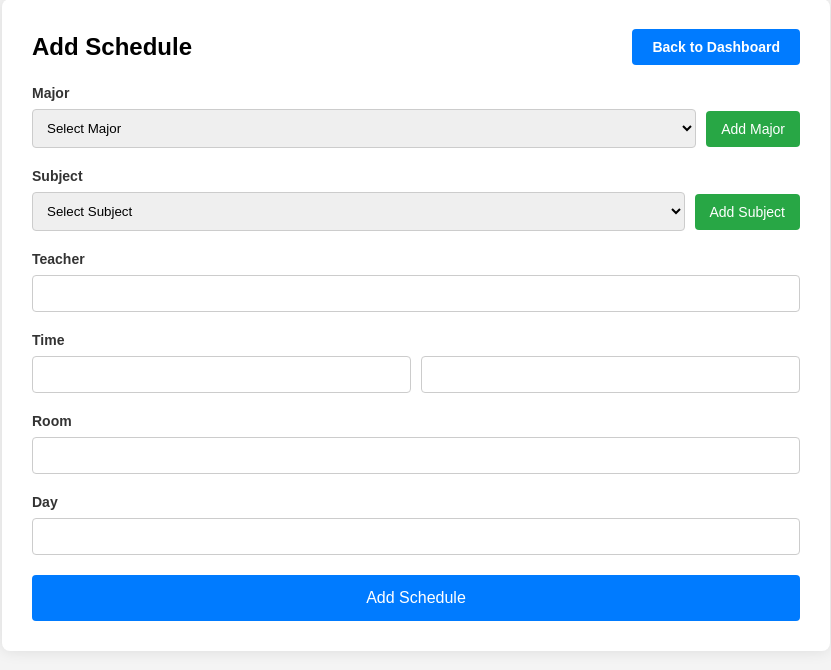
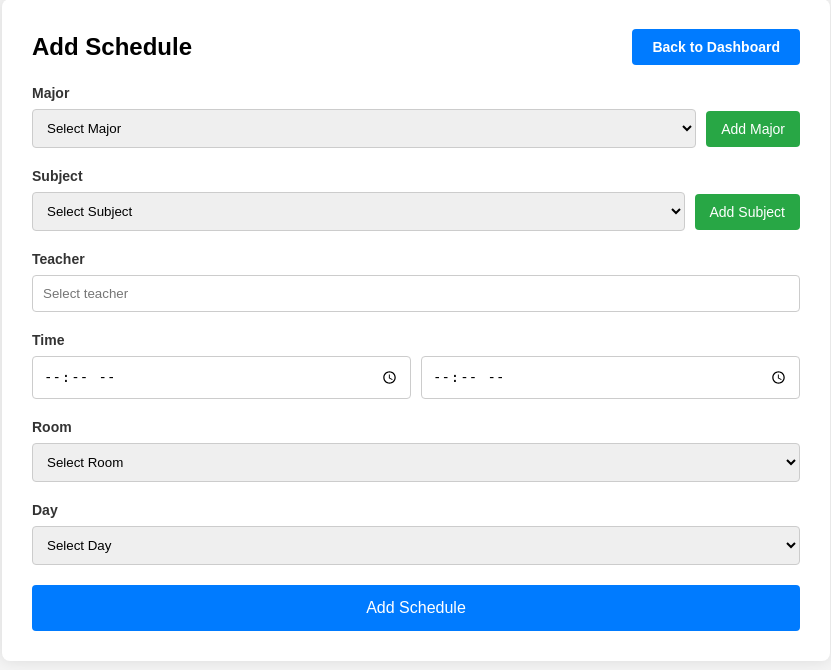
Before and after one commit to LeonardoNifinluri/web-crud-django, a Django app: page /createSchedule/ in a window 1280 px wide. Shown: the part 51-721 px from the top of the page, without its empty margins (224-1055 px from the left). Run offline with Django 5.2, Linux system fonts and the light colour scheme; data comes from the database, SQL or seed files in the repository.

Commit message:
feat : dropdown for days & rooms

```diff
--- a/schedule/forms.py
+++ b/schedule/forms.py
@@ -1,10 +1,44 @@
 from django import forms
 from schedule.models import Major, Schedule, Subject
 
+class ScheduleForm(forms.ModelForm):
+    major = forms.ModelChoiceField(
+        queryset=Major.objects.all(),
+        required=True,
+        empty_label="Select Major",
+        widget=forms.Select(attrs={'class': 'dropdown'})
+    )
+    subject = forms.ModelChoiceField(
+        queryset=Subject.objects.all(),
+        required=True,
+        empty_label="Select Subject",
+        widget=forms.Select(attrs={'class': 'dropdown'})
+    )
+    teacher_name = forms.CharField(
+        required=True,
+        widget=forms.TextInput(attrs={'placeholder': 'Select teacher', 'class': 'text-input'})
+    )
+    time_begins = forms.TimeField(
+        required=True,
+        widget=forms.TimeInput(attrs={'type': 'time', 'class': 'time-input'})
+    )
+    time_ends = forms.TimeField(
+        required=True,
+        widget=forms.TimeInput(attrs={'type': 'time', 'class': 'time-input'})
+    )
 
-class ScheduleForm(forms.ModelForm):
-    major = forms.ModelChoiceField(queryset=Major.objects.all(), required=True, empty_label="Select Major")
-    subject = forms.ModelChoiceField(queryset=Subject.objects.all(), required=True, empty_label="Select Subject")
+    room = forms.ChoiceField(
+        choices=[('', 'Select Room')] + Schedule.ROOM_CHOICES,
+        required=True,
+        widget=forms.Select(attrs={'class': 'dropdown'})
+    )
+
+    day = forms.ChoiceField(
+        choices=[('', 'Select Day')] + Schedule.DAY_CHOICES,
+        required=True,
+        widget=forms.Select(attrs={'class': 'dropdown'})
+    )
+
     class Meta:
         model = Schedule
         fields = ['major', 'subject', 'teacher_name', 'time_begins', 'time_ends', 'room', 'day']
--- a/schedule/models.py
+++ b/schedule/models.py
@@ -12,11 +12,29 @@ class Subject(models.Model):
         return self.name
 
 class Schedule(models.Model):
+    ROOM_CHOICES = [
+    ('G01', 'G01'), ('G02', 'G02'), ('G03', 'G03'), ('G04', 'G04'), ('G05', 'G05'),
+    ('G06', 'G06'), ('G07', 'G07'), ('G08', 'G08'), ('G09', 'G09'), ('G10', 'G10'),
+    ('101', '101'), ('102', '102'), ('103', '103'), ('104', '104'), ('105', '105'),
+    ('106', '106'), ('107', '107'), ('108', '108'), ('109', '109'), ('110', '110'),
+    ('201', '201'), ('202', '202'), ('203', '203'), ('204', '204'), ('205', '205'),
+    ('206', '206'), ('207', '207'), ('208', '208'), ('209', '209'), ('210', '210'),
+    ('301', '301'), ('302', '302'), ('303', '303'), ('304', '304'), ('305', '305'),
+    ('306', '306'), ('307', '307'), ('308', '308'), ('309', '309'), ('310', '310'),
+    ]
+    DAY_CHOICES = [
+        ('Monday', 'Monday'),
+        ('Tuesday', 'Tuesday'),
+        ('Wednesday', 'Wednesday'),
+        ('Thursday', 'Thursday'),
+        ('Friday', 'Friday'),
+    ]
+
     #on_delete means that when delete major with id in schedule, delete the schedule as well
     major = models.ForeignKey(Major, on_delete=models.CASCADE, default=1)
     subject = models.ForeignKey(Subject, on_delete=models.CASCADE, default=1)
     teacher_name = models.CharField(max_length=255)
-    room = models.CharField(max_length=50)
+    room = models.CharField(max_length=10, choices=ROOM_CHOICES)
     time_begins = models.CharField(max_length=5)
     time_ends = models.CharField(max_length=5)
-    day = models.CharField(max_length=20)
+    day = models.CharField(max_length=10, choices=DAY_CHOICES)
--- a/schedule/static/css/add-schedule.css
+++ b/schedule/static/css/add-schedule.css
@@ -92,6 +92,21 @@ body {
   gap: 10px;
 }
 
+.time-input {
+  width: 100%;
+  padding: 10px;
+  border: 1px solid #ccc;
+  border-radius: 4px;
+  box-sizing: border-box;
+  font-size: 14px;
+}
+
+.time-input:focus {
+  border-color: #007bff;
+  outline: none;
+  box-shadow: 0 0 5px rgba(0, 123, 255, 0.5);
+}
+
 .submit-button {
   width: 100%;
   padding: 14px;
--- a/schedule/templates/add-schedule.html
+++ b/schedule/templates/add-schedule.html
@@ -76,25 +76,11 @@
             <div class="form-group">
                 <label for="room">Room</label>
                 {{ form.room }}
-                {% if form.room.errors %}
-                    <ul class="errorlist">
-                        {% for error in form.room.errors %}
-                            <li>{{ error }}</li>
-                        {% endfor %}
-                    </ul>
-                {% endif %}
             </div>
 
             <div class="form-group">
                 <label for="day">Day</label>
                 {{ form.day }}
-                {% if form.day.errors %}
-                    <ul class="errorlist">
-                        {% for error in form.day.errors %}
-                            <li>{{ error }}</li>
-                        {% endfor %}
-                    </ul>
-                {% endif %}
             </div>
 
             <button type="submit" class="submit-button">Add Schedule</button>
```
